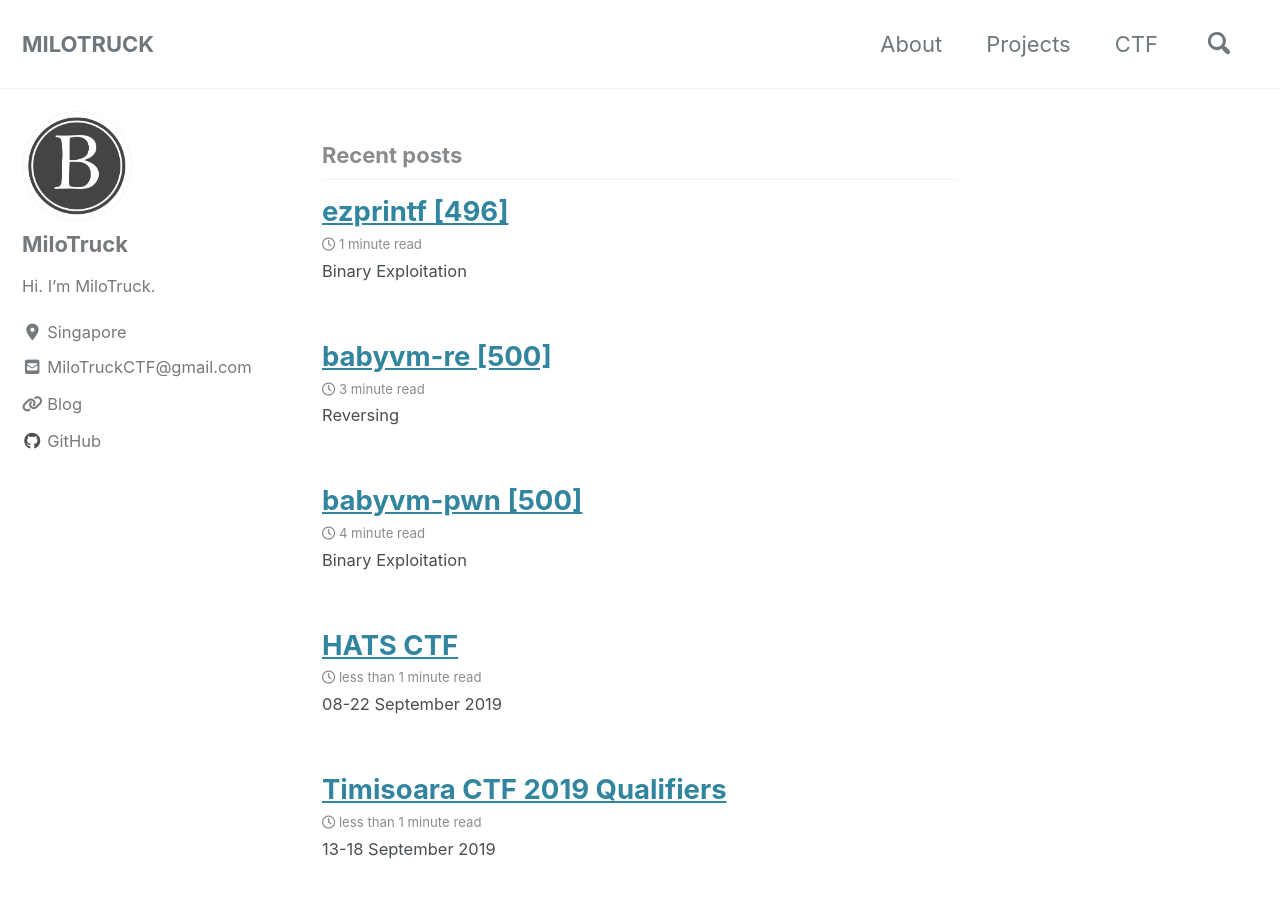
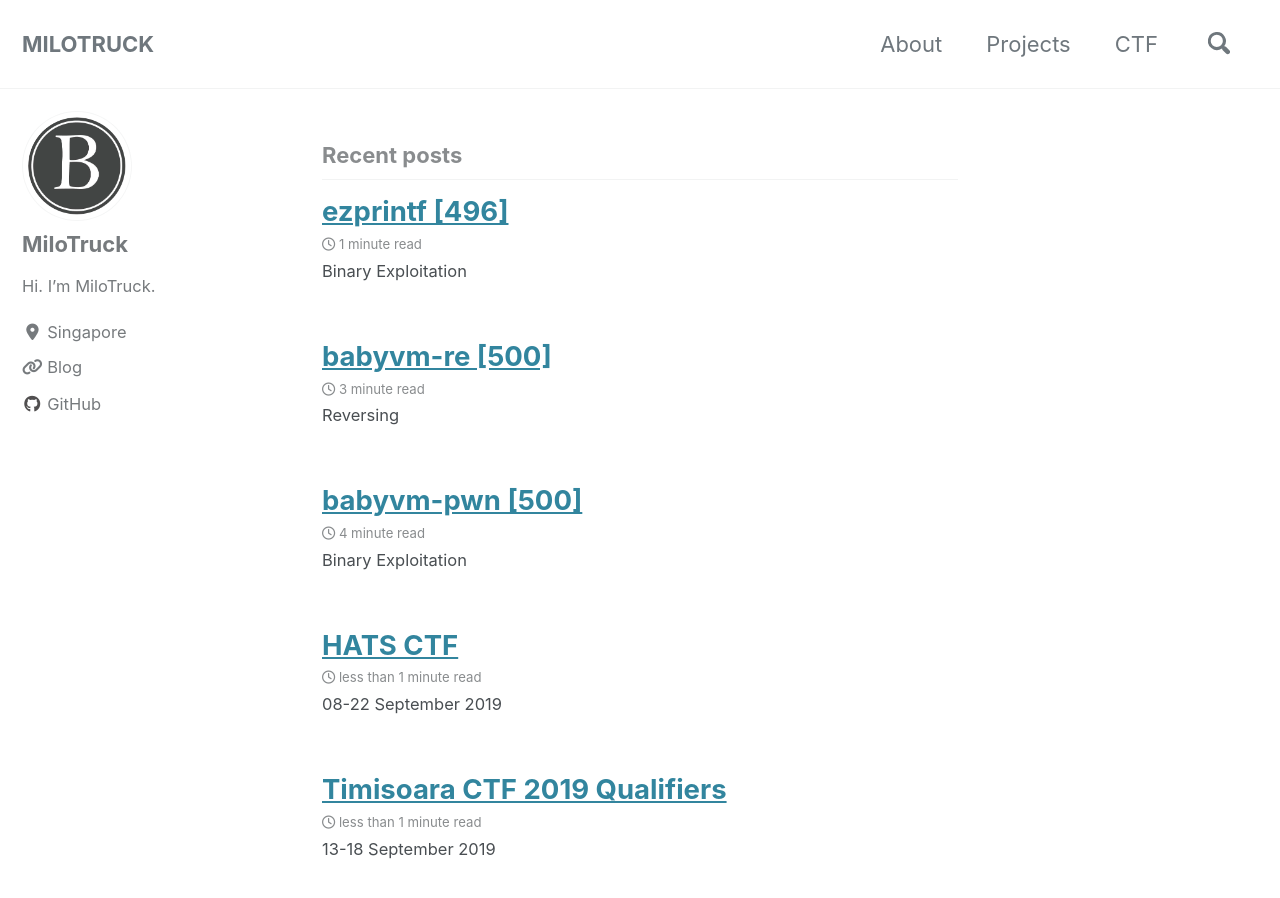
Before and after one commit to MiloTruck/milotruck.github.io, a Jekyll site: the page built from index.html, in a window 1280 px wide and 900 px high. Built offline with Jekyll 4.4.1, drawn with Linux system fonts in a browser that asks for light colours; cached includes are drawn as plain includes; nearby versions of some CDN libraries; the list of posts is cut into pages by our own code; part of the change alters nothing that is shown.

Commit message:
Removed email from bio

```diff
--- a/_config.yml
+++ b/_config.yml
@@ -113,9 +113,9 @@ author:
   location         : "Singapore"
   email            :
   links:
-    - label: "MiloTruckCTF@gmail.com"
-      icon: "fas fa-fw fa-envelope-square"
-      url: "https://milotruck.github.io"
+    #- label: "MiloTruckCTF@gmail.com"
+    #  icon: "fas fa-fw fa-envelope-square"
+    #  url: "https://milotruck.github.io"
     - label: "Blog"
       icon: "fas fa-fw fa-link"
       url: "https://milotruck.github.io"
```
